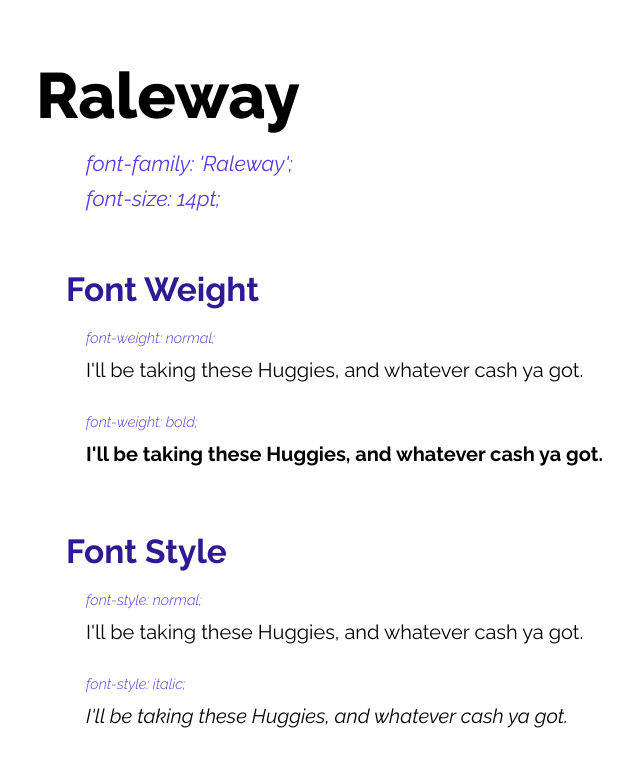
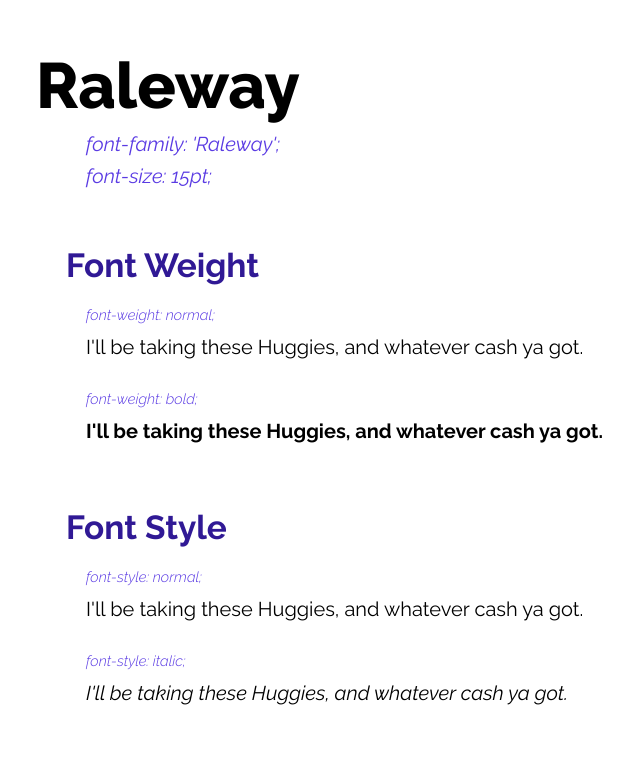
Before and after one commit to sophielyy/iffall2024, a plain HTML site: page type-styles/index.html in a window 1280 px wide. Shown: the top 774 px of the page, without its empty margins (104-744 px from the left). Drawn offline with Linux system fonts and the light colour scheme.

Commit message:
Add files via upload

```diff
--- a/type-styles/css/styles.css
+++ b/type-styles/css/styles.css
@@ -8,12 +8,12 @@ html {
 h1{
     margin-top: 4rem;
     font-size: 48pt;
-    line-height: .5;
+    line-height: .2;
     text-indent: -2.5rem;
     font-weight: 800;
 }
 h2{
-    font-size: 16pt;
+    font-size: 15pt;
     font-style: italic;
     font-weight: 400;
     line-height: .8;
--- a/type-styles/index.html
+++ b/type-styles/index.html
@@ -12,7 +12,7 @@
         <div class="column">
         <h1>Raleway</h1>
         <h2>font-family: 'Raleway';</h2>
-        <h2>font-size: 14pt;</h2>
+        <h2>font-size: 15pt;</h2>
 
         <br>
 
```
